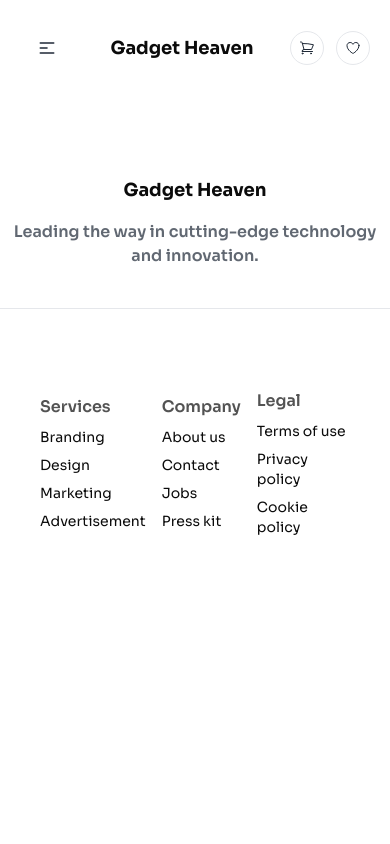
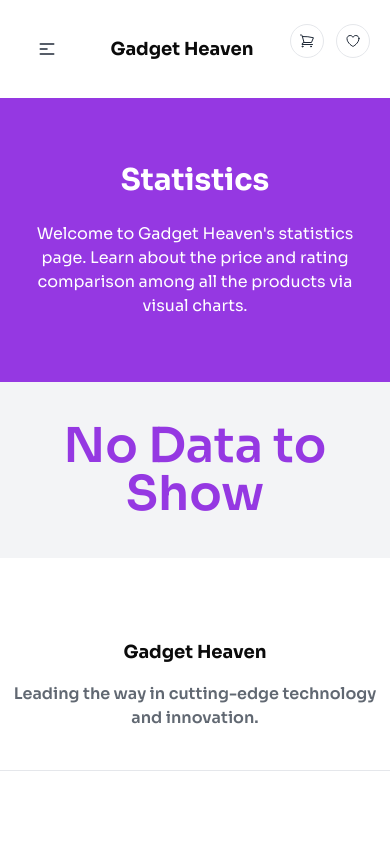
Before and after one commit to programming-hero-web-course-4/b10a8-gadget-heaven-itihash-oboshonno, a React (Vite) app: page /statistics in a window 390 px wide. Shown: the top 844 px of the page. Built offline with nearby package versions, Linux system fonts and the light colour scheme.

Commit message:
Updated styling

```diff
--- a/src/components/NavHome/NavHome.jsx
+++ b/src/components/NavHome/NavHome.jsx
@@ -94,7 +94,7 @@ const NavHome = () => {
         <ul className="flex items-center gap-10">{navItems}</ul>
       </div>
       <div className="flex items-center gap-5">
-        <Link>
+        <Link to="/dashboard">
           <div>
             <div className="bg-white rounded-full p-2">
               <svg
@@ -112,12 +112,12 @@ const NavHome = () => {
                 />
               </svg>
             </div>
-            <div className={cartLength > 0 ? "relative bottom-10 left-3 md:bottom-12 md:left-4" : "hidden"}>
-              <p className="text-[#b62424] text-xs md:text-sm font-medium bg-white flex justify-center rounded-full">{cartLength}</p>
+            <div className="relative bottom-10 left-3 md:bottom-12 md:left-4">
+              <p className={cartLength > 0 ? "text-[#b62424] text-xs md:text-sm font-medium bg-white flex justify-center rounded-full" : "text-transparent text-xs md:text-sm font-medium bg-transparent flex justify-center rounded-full"}>{cartLength}</p>
             </div>
           </div>
         </Link>
-        <Link>
+        <Link to="/dashboard">
           <div>
             <div className="bg-white rounded-full p-2">
               <svg
@@ -135,8 +135,8 @@ const NavHome = () => {
                 />
               </svg>
             </div>
-            <div className={wishListLength > 0 ? "relative bottom-10 left-3 md:bottom-12 md:left-4" : "hidden"}>
-              <p className="text-[#b62424] text-xs md:text-sm font-medium bg-white flex justify-center rounded-full">{wishListLength}</p>
+            <div className="relative bottom-10 left-3 md:bottom-12 md:left-4">
+              <p className={wishListLength > 0 ? "text-[#b62424] text-xs md:text-sm font-medium bg-white flex justify-center rounded-full" : "text-transparent text-xs md:text-sm font-medium bg-transparent flex justify-center rounded-full"}>{wishListLength}</p>
             </div>
           </div>
         </Link>
--- a/src/components/NavRest/NavRest.jsx
+++ b/src/components/NavRest/NavRest.jsx
@@ -112,8 +112,8 @@ const NavRest = () => {
                 />
               </svg>
             </div>
-            <div className={cartLength > 0 ? "relative bottom-10 left-3 md:bottom-12 md:left-4" : "hidden"}>
-              <p className="text-[#b62424] text-xs md:text-sm font-medium flex justify-center rounded-full">
+            <div className="relative bottom-10 left-3 md:bottom-12 md:left-4">
+              <p className={cartLength > 0 ? "text-[#b62424] text-xs md:text-sm font-medium bg-white flex justify-center rounded-full" : "text-transparent text-xs md:text-sm font-medium bg-transparent flex justify-center rounded-full"}>
                 {cartLength}
               </p>
             </div>
@@ -137,8 +137,8 @@ const NavRest = () => {
                 />
               </svg>
             </div>
-            <div className={wishListLength > 0 ? "relative bottom-10 left-3 md:bottom-12 md:left-4" : "hidden"}>
-              <p className="text-[#b62424] text-xs md:text-sm font-medium flex justify-center rounded-full">
+            <div className="relative bottom-10 left-3 md:bottom-12 md:left-4">
+              <p className={wishListLength > 0 ? "text-[#b62424] text-xs md:text-sm font-medium bg-white flex justify-center rounded-full" : "text-transparent text-xs md:text-sm font-medium bg-transparent flex justify-center rounded-full"}>
                 {wishListLength}
               </p>
             </div>
--- a/src/components/Navbar/Navbar.jsx
+++ b/src/components/Navbar/Navbar.jsx
@@ -6,7 +6,7 @@ const Navbar = () => {
   const location = useLocation();
   const atHomePage = location.pathname === "/";
 
-  return <>{atHomePage ? <NavHome></NavHome> : <NavRest className={"bg-white"}></NavRest>}</>;
+  return <>{atHomePage ? <NavHome></NavHome> : <NavRest className={"bg-white shadow-lg"}></NavRest>}</>;
 };
 
 export default Navbar;
--- a/src/components/ProductDetails/ProductDetails.jsx
+++ b/src/components/ProductDetails/ProductDetails.jsx
@@ -30,11 +30,20 @@ const ProductDetails = () => {
   } = prodData;
 
   return (
-    <div className="max-w-7xl mx-auto px-5 py-20">
+    <div>
+      <div className="bg-primPink pt-16 pb-80 text-white text-center grid gap-6 px-5">
+        <h3 className="text-3xl font-bold">Product Details</h3>
+        <p>
+          Welcome to Gadget Heaven's product details page. Check out the full
+          information about the product you may want to buy or add to your
+          wish-list.
+        </p>
+      </div>
+      <div className="max-w-7xl mx-auto px-5 py-20 relative bottom-80">
         <div className="rounded-3xl p-6 grid md:flex gap-5 bg-white">
           <div>
             <img
-            className="rounded-2xl object-cover max-h-[480px] flex justify-center items-center"
+              className="rounded-2xl object-cover max-h-[480px] flex justify-center items-center border"
               src={product_image}
               alt=""
             />
@@ -44,7 +53,9 @@ const ProductDetails = () => {
               <h4 className="text-2xl font-semibold">{product_title}</h4>
             </div>
             <div>
-            <p className="text-xl font-semibold opacity-80">Price: {price}$</p>
+              <p className="text-xl font-semibold opacity-80">
+                Price: {price}$
+              </p>
             </div>
             <div className="flex">
               {availability ? <InStock></InStock> : <OutStock></OutStock>}
@@ -67,7 +78,9 @@ const ProductDetails = () => {
               <div className="flex items-center gap-4">
                 <Stars rating={rating}></Stars>
                 <div className="px-4 py-1 bg-gray-100 rounded-full">
-                <p className="font-medium text-primBlack opacity-80">{rating}</p>
+                  <p className="font-medium text-primBlack opacity-80">
+                    {rating}
+                  </p>
                 </div>
               </div>
             </div>
@@ -97,7 +110,7 @@ const ProductDetails = () => {
               </button>
               <button
                 onClick={() => handleAddToWishList(id)}
-              className="bg-white rounded-full p-2 border"
+                className="bg-white text-pink-700 rounded-full p-2 border-2 border-primPink hover:bg-primPink hover:text-white transition-colors"
               >
                 <svg
                   xmlns="http://www.w3.org/2000/svg"
@@ -118,6 +131,7 @@ const ProductDetails = () => {
           </div>
         </div>
       </div>
+    </div>
   );
 };
 
--- a/src/components/Statistics/Statistics.jsx
+++ b/src/components/Statistics/Statistics.jsx
@@ -1,9 +1,17 @@
 const Statistics = () => {
-    return (
-        <div>
-
-        </div>
-    );
+  return (
+    <div>
+      <div className="bg-primPink py-16 text-white text-center grid gap-6 px-5">
+        <h3 className="text-3xl font-bold">Statistics</h3>
+        <p>
+          Welcome to Gadget Heaven's statistics page. Learn about the price and rating comparison among all the products via visual charts.
+        </p>
+      </div>
+      <div className="px-5 py-10">
+        <p className="text-5xl text-primPink font-semibold text-center">No Data to Show</p>
+      </div>
+    </div>
+  );
 };
 
 export default Statistics;
--- a/src/components/Utility/addToLocal.js
+++ b/src/components/Utility/addToLocal.js
@@ -13,6 +13,7 @@ const addingIdToReadList = (id) => {
     existingList.push(id);
     const storedListStr = JSON.stringify(existingList);
     localStorage.setItem('cart', storedListStr);
+    alert("Item Added to your Cart")
 }
 
 const theWishListIdHolder = () => {
@@ -33,6 +34,7 @@ const addingIdtoWishList = (id) => {
         existingList.push(id);
         const storedListStr = JSON.stringify(existingList);
         localStorage.setItem('wish-list', storedListStr);
+        alert("Added Item to your Wishlist")
     }
 
 }
```
Lines whose indentation alone changed are shown as unchanged.
